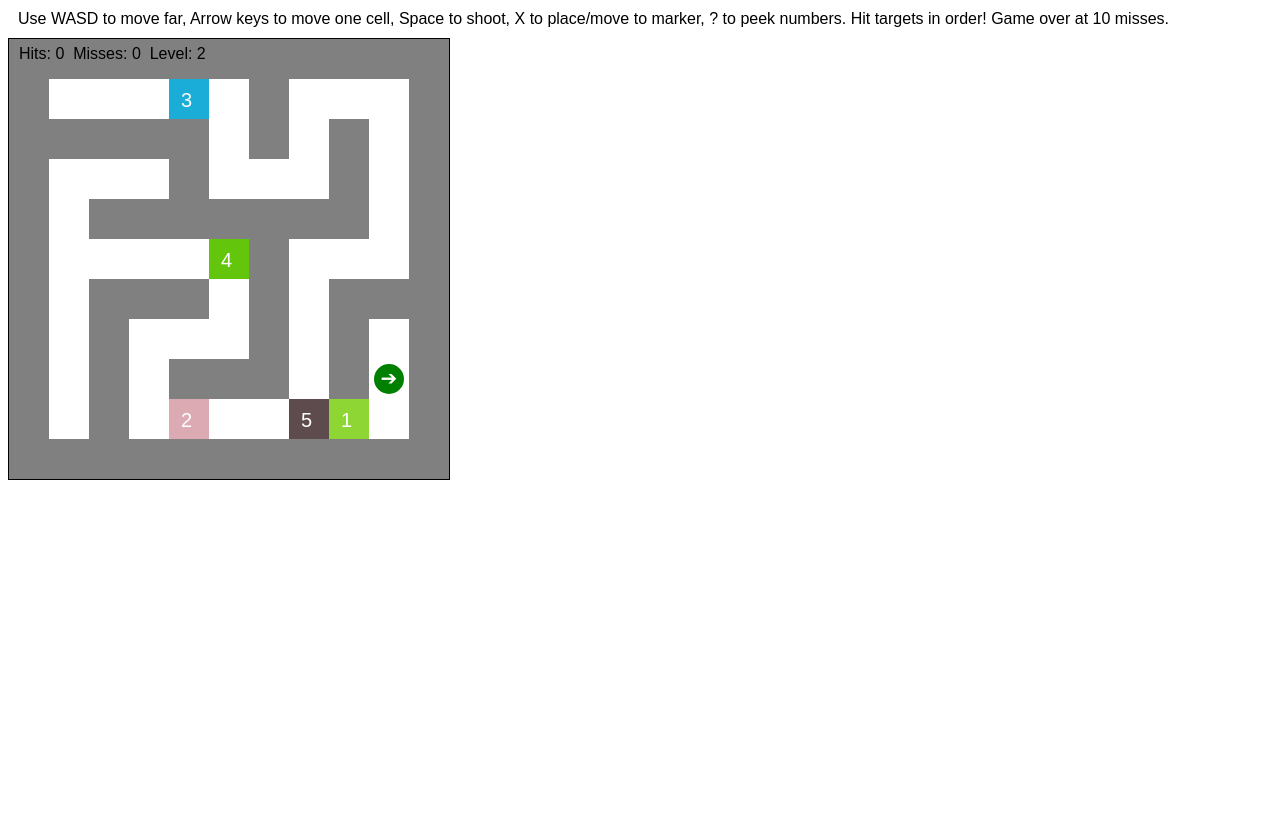
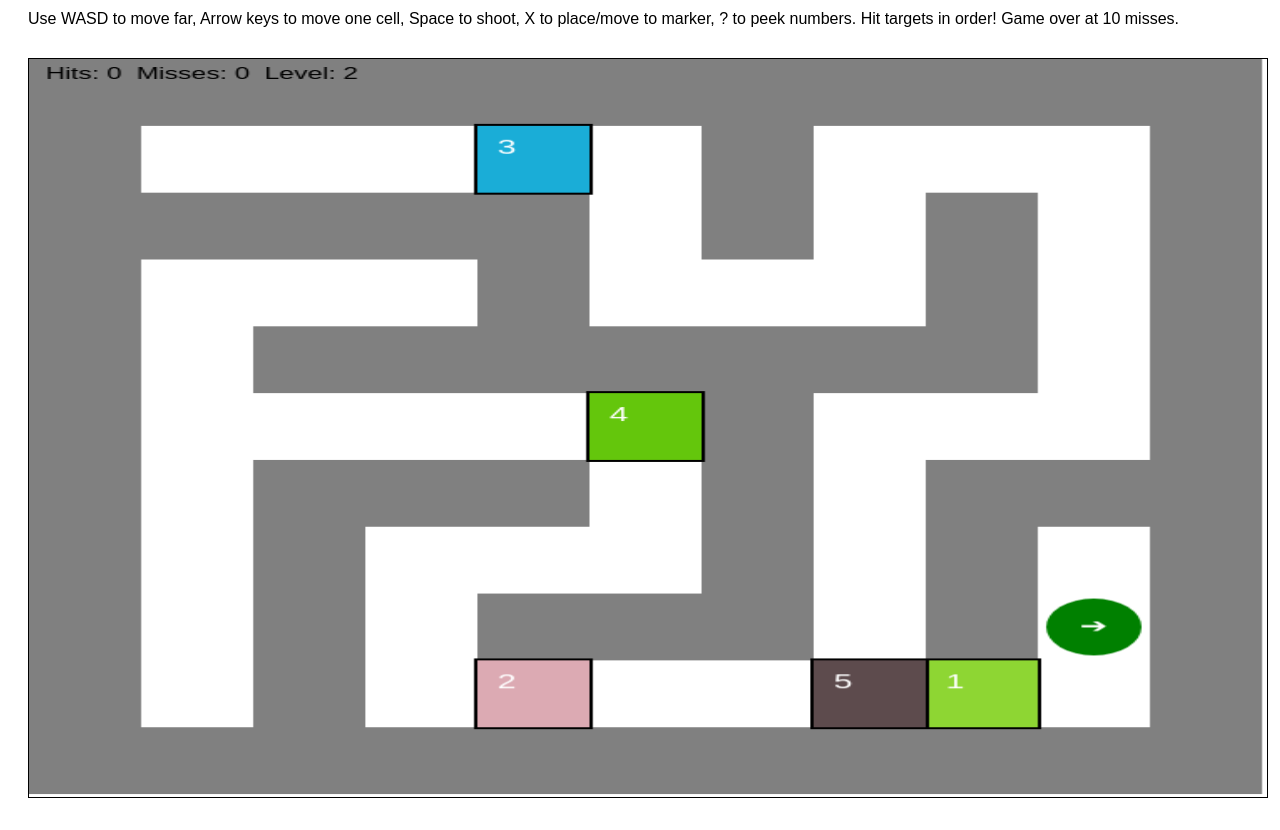
Before and after one commit to ca0v/grok-lab, a plain HTML site: page maze-memory.html in a window 1280 px wide. Before the commit the page ends 800 px from the top, so only its background shows below. Drawn offline with Linux system fonts and the light colour scheme.

Commit message:
Enhance canvas layout and dynamic resizing in maze game

```diff
--- a/maze-memory.html
+++ b/maze-memory.html
@@ -7,11 +7,21 @@
     <style>
         canvas {
             border: 1px solid black;
+            margin: 20px;
+            /* Pleasant border around the canvas */
+            width: calc(100vw - 40px);
+            /* Full width minus margin */
+            height: calc(100vh - 60px);
+            /* Full height minus margin and instructions */
+            max-width: 100%;
+            /* Prevent overflow */
+            max-height: 100%;
+            box-sizing: border-box;
         }
 
         #instructions {
             font-family: Arial, sans-serif;
-            margin: 10px;
+            margin: 10px 20px;
         }
     </style>
 </head>
@@ -23,7 +33,7 @@
     <script>
         const canvas = document.getElementById('gameCanvas');
         const ctx = canvas.getContext('2d');
-        const gridSize = 40;
+        let gridSize = 40;
         let mazeSize = 11;
         let level = 1;
         let maxTargets = 5;
@@ -44,8 +54,12 @@
         let targetColors = []; // Array to store random colors per target
 
         function updateCanvasSize() {
-            canvas.width = mazeSize * gridSize;
-            canvas.height = mazeSize * gridSize;
+            const canvasContainerWidth = window.innerWidth - 40; // Account for 20px margin on each side
+            const canvasContainerHeight = window.innerHeight - 60; // Account for margin and instructions
+            const maxSize = Math.min(canvasContainerWidth, canvasContainerHeight); // Square canvas
+            canvas.width = maxSize;
+            canvas.height = maxSize;
+            gridSize = Math.floor(maxSize / mazeSize); // Dynamically adjust gridSize to fit maze
         }
 
         function generateMaze(size) {
@@ -184,7 +198,7 @@
 
             // Draw maze
             for (let y = 0; y < mazeSize; y++) {
-                for (let x = 0; x < mazeSize; x++) { // Fixed syntax: ')' instead of '>'
+                for (let x = 0; x < mazeSize; x++) {
                     if (maze[y][x] === 1) {
                         ctx.fillStyle = 'gray'; // Walls remain gray
                         ctx.fillRect(x * gridSize, y * gridSize, gridSize, gridSize);
@@ -195,9 +209,13 @@
                 }
             }
 
-            // Draw targets
+            // Draw targets with borders
             targets.forEach(t => {
                 if (!t.hit) {
+                    // Draw border (slightly larger than target)
+                    ctx.fillStyle = 'black';
+                    ctx.fillRect(t.x * gridSize - 2, t.y * gridSize - 2, gridSize + 4, gridSize + 4);
+                    // Draw target
                     ctx.fillStyle = t.color;
                     ctx.fillRect(t.x * gridSize, t.y * gridSize, gridSize, gridSize);
                     if (showNumbers || t.flashTimer > 0 || peekTimer > 0) {
@@ -210,7 +228,7 @@
 
             // Draw marker
             if (marker) {
-                ctx.fillStyle = markerColor; // Black in light mode, white in dark mode
+                ctx.fillStyle = markerColor;
                 ctx.font = '30px Arial';
                 ctx.textAlign = 'center';
                 ctx.textBaseline = 'middle';
```
